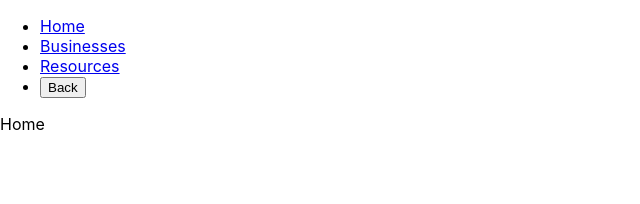
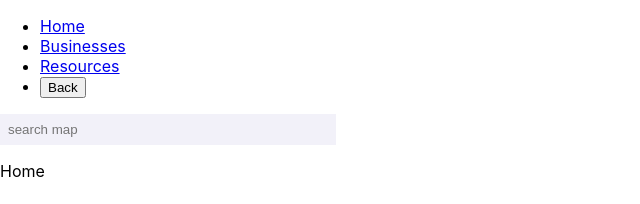
Before and after one commit to danikav/Access_Aid_Project, a React (Create React App) app: page / in a window 1280 px wide. Shown: the top 204 px of the page, without its empty margins (0-640 px from the left). Built offline with nearby package versions, Linux system fonts and the light colour scheme.

Commit message:
search bar created, but not yet functional

```diff
--- a/src/App.js
+++ b/src/App.js
@@ -13,6 +13,7 @@ function App() {
     <Router>
     <>
     <NavBar />
+    <SearchBar />
         <Switch>
         <Route exact path="/" component={Home} />
         <Route path="/businesses" component={Business} />
--- a/src/components/SearchBar.js
+++ b/src/components/SearchBar.js
@@ -1,8 +1,15 @@
 const SearchBar = () => {
 
+        const BarStyling = {width:"20rem",background:"#F2F1F9", border:"none", padding:"0.5rem"};
+        return (
+          <input
+           style={BarStyling}
+           key="random1"
+        //    value={keyword}
+           placeholder={"search map"}
+        //    onChange={(e) => setKeyword(e.target.value)}
+          />
+        );
+      }
 
-        return(
-            <h1>Search Bar</h1>
-        )
-    }
     export default SearchBar;
```
